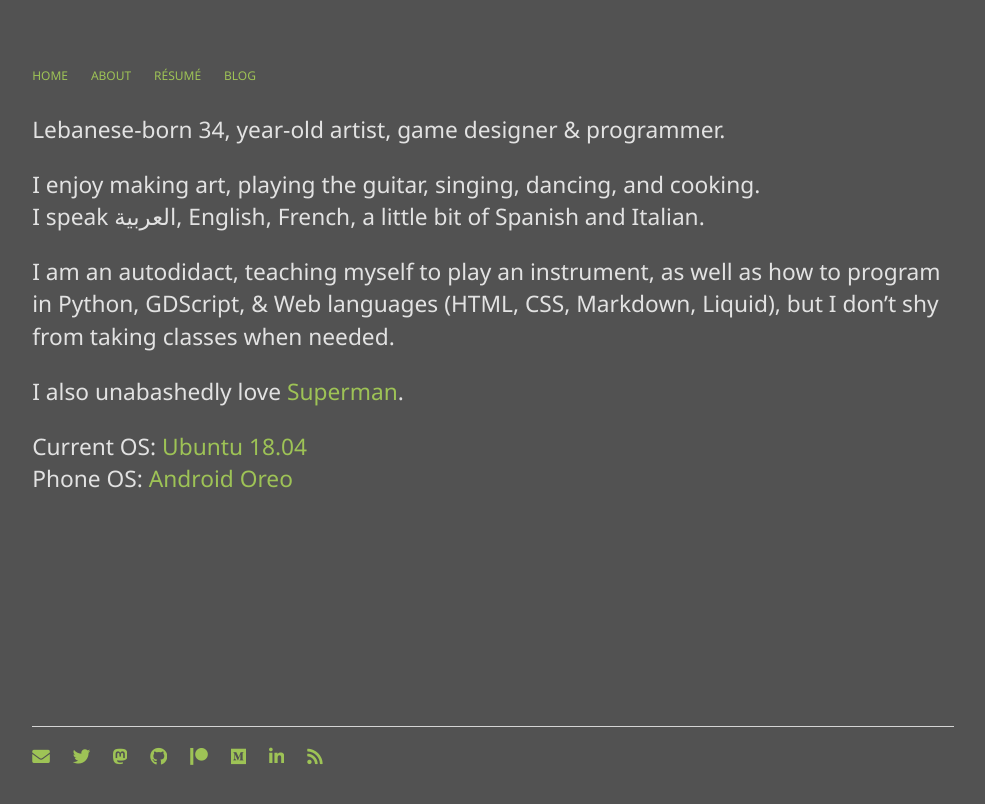
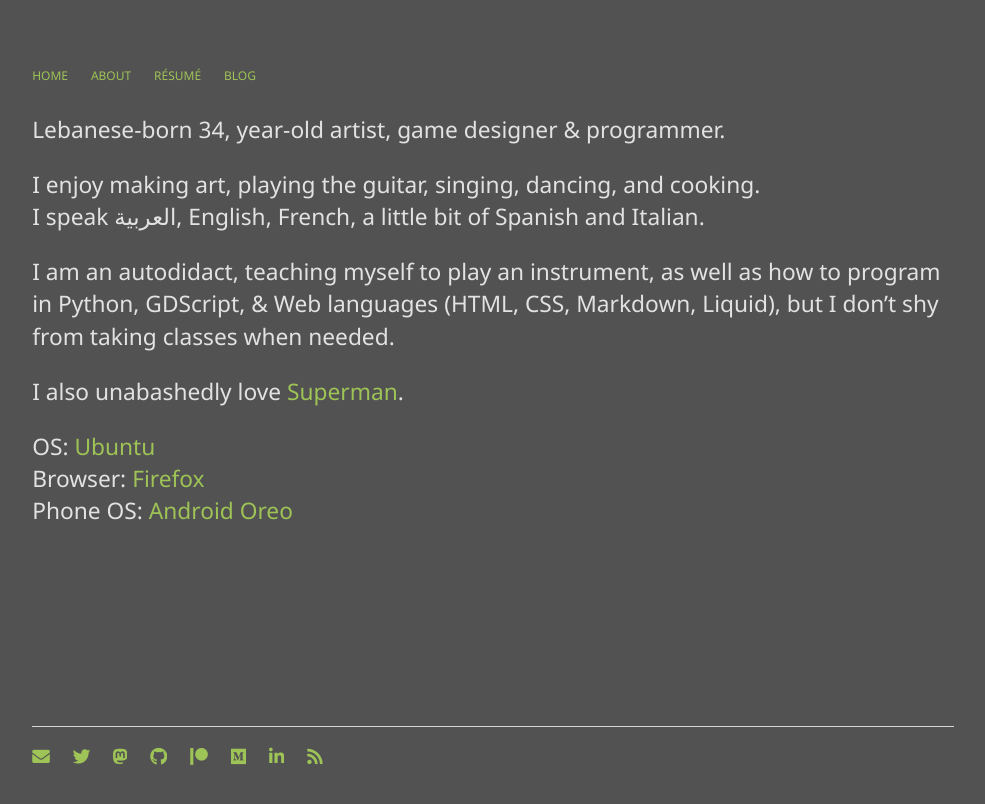
Before and after one commit to mstfacmly/mstfacmly.github.io, a Jekyll site: the page built from about.md, in a window 1280 px wide. Shown: the top 804 px of the page, without its empty margins (147-1132 px from the left). Built offline with Jekyll 4.4.1, drawn with Linux system fonts in a browser that asks for light colours; nearby versions of some CDN libraries; some web fonts are replaced.

Commit message:
slight tweaks to about page

```diff
--- a/_config.yml
+++ b/_config.yml
@@ -5,8 +5,10 @@ author: mstfa cmly
 birthday: '1984-04-11 00:00:00 +0300'
 langs: العربية, English, French, a little bit of Spanish and Italian
 proglangs: Python, GDScript, & Web languages (HTML, CSS, Markdown, Liquid)
-OS: Ubuntu 18.04
+OS: Ubuntu
 OSsite: https://ubuntu.com
+browser: Firefox
+browsersite: https://firefox.com
 phoneOS: Android Oreo
 phoneOSsite: https://www.android.com/versions/oreo-8-0/
 
--- a/about.md
+++ b/about.md
@@ -13,5 +13,6 @@ I am an autodidact, teaching myself to play an instrument, as well as how to pro
 
 I also unabashedly love [Superman](/superman).
 
-Current OS: [{{ site.OS }}]({{ site.OSsite }}) <br>
+OS: [{{ site.OS }}]({{ site.OSsite }}) <br>
+Browser: [{{ site.browser}}]({{ site.browsersite }})<br>
 Phone OS: [{{ site.phoneOS }}]({{ site.phoneOSsite }})
```
